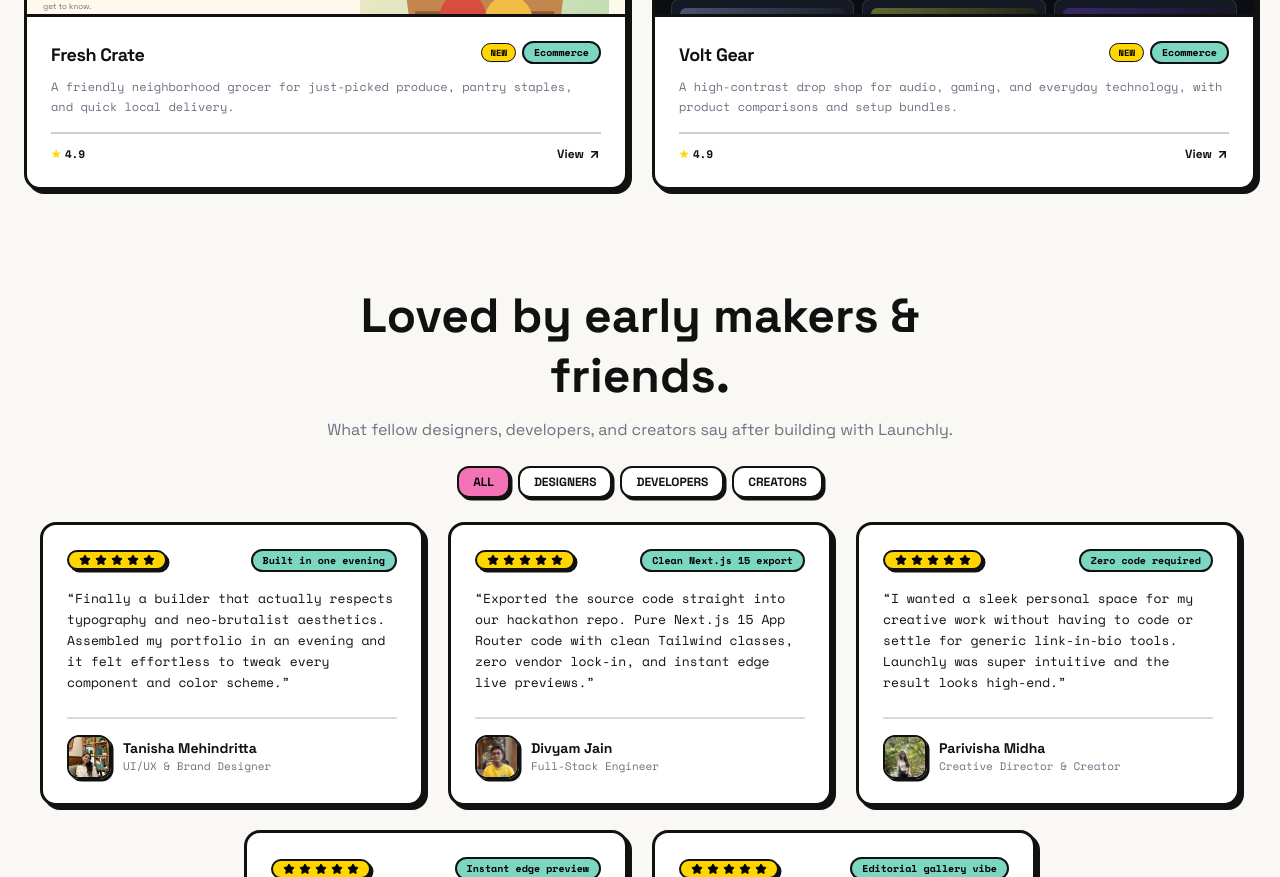
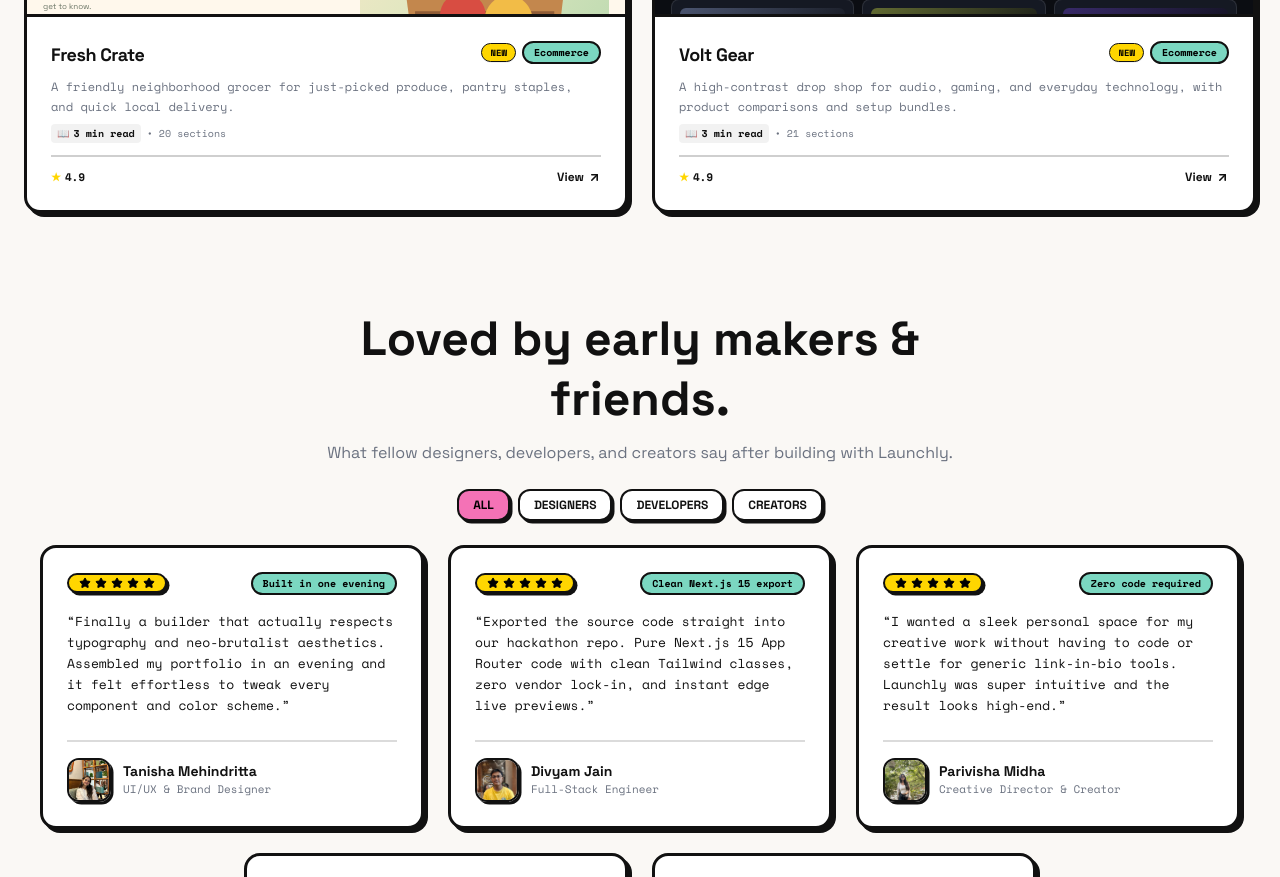
Before and after one commit to Harshit214713/Launchly, a Next.js app: page / in a window 1280 px wide. Shown: the part 2800-3677 px from the top of the page. Built offline with nearby package versions, Linux system fonts and the light colour scheme; no server answers.

Commit message:
[Feature] : [Nsoc 2026] : Add estimated reading time and section statistics badge to template cards (#68)

```diff
--- a/src/components/TemplateCard.tsx
+++ b/src/components/TemplateCard.tsx
@@ -3,6 +3,7 @@
 import Link from 'next/link';
 import { Eye, ArrowUpRight, ArrowRight } from 'lucide-react';
 import { Template } from '@/types';
+import { calculateTemplateMetrics } from '@/lib/templates';
 
 // High-fidelity, award-winning visual previews for each template
 function TemplatePreviewCanvas({ template }: { template: Template }) {
@@ -223,9 +224,24 @@ export default function TemplateCard({ template, onCustomize }: TemplateCardProp
           </div>
 
           {/* Description */}
-          <p className="text-xs text-muted-foreground leading-relaxed line-clamp-2 mb-4 font-mono">
+          <p className="text-xs text-muted-foreground leading-relaxed line-clamp-2 mb-2 font-mono">
             {template.description}
           </p>
+
+          {/* Content metrics */}
+          {(() => {
+            const metrics = calculateTemplateMetrics(template);
+            return (
+              <div className="flex items-center gap-1.5 mb-3 font-mono text-[10px] text-muted-foreground">
+                <span className="inline-flex items-center gap-1 rounded bg-ink/5 dark:bg-white/10 px-1.5 py-0.5 font-bold text-ink dark:text-foreground">
+                  <span>📖</span>
+                  <span>{metrics.readTimeMinutes} min read</span>
+                </span>
+                <span>•</span>
+                <span>{metrics.sectionsCount} sections</span>
+              </div>
+            );
+          })()}
         </div>
 
         {/* Bottom row: Review rating and action */}
--- a/src/lib/templates.ts
+++ b/src/lib/templates.ts
@@ -157,3 +157,19 @@ export function searchTemplates(query: string): Template[] {
 export function getTemplateById(id: string): Template | undefined {
   return ALL_TEMPLATES.find((t) => t.id === id);
 }
+
+export function calculateTemplateMetrics(template: Template): {
+  sectionsCount: number;
+  readTimeMinutes: number;
+} {
+  const sectionsCount = Math.max(template.features?.length || 0, template.pages?.length || 0, 3);
+  const textCorpus = [
+    template.name,
+    template.description,
+    ...(template.features || []),
+    ...(template.tags || []),
+  ].join(' ');
+  const words = textCorpus.trim().split(/\s+/).filter(Boolean).length;
+  const readTimeMinutes = Math.max(1, Math.ceil(words / 45));
+  return { sectionsCount, readTimeMinutes };
+}
```
